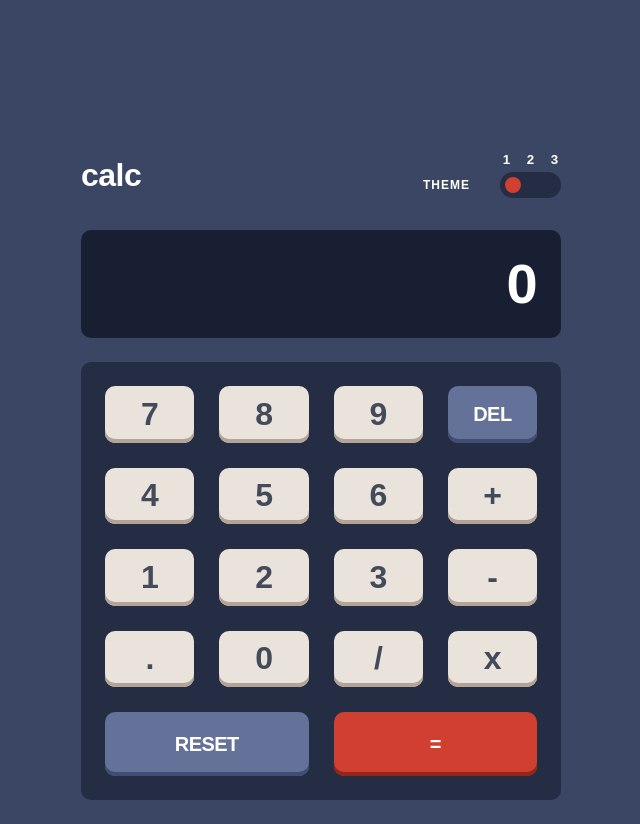
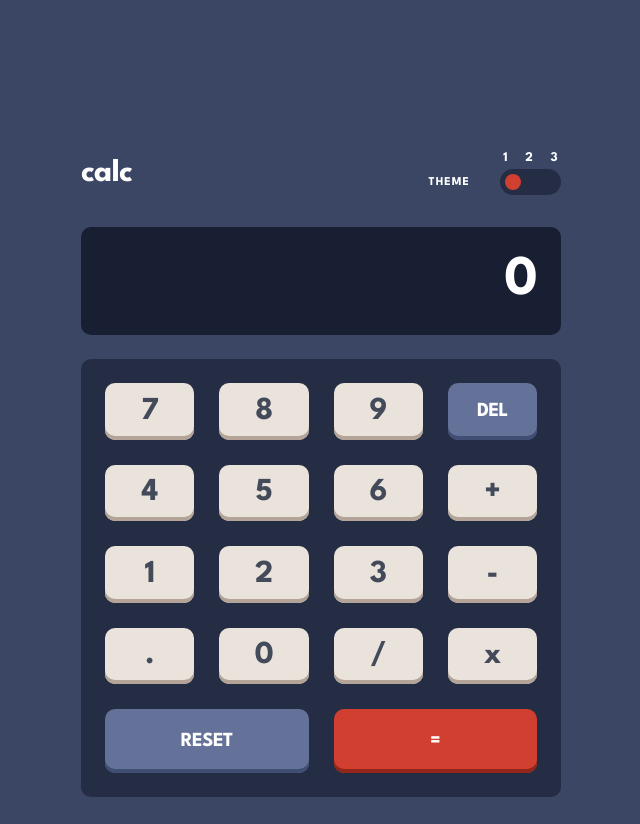
Before and after one commit to hatealgebra/calculator-app-FEM, a React (Vite) app: page / in a window 1280 px wide. Shown: the whole page, without its empty margins (319-959 px from the left). Built offline with nearby package versions, Linux system fonts and the light colour scheme.

Commit message:
fix(fonts): Add league spartan font import in to the css

```diff
--- a/src/App.css
+++ b/src/App.css
@@ -0,0 +1 @@
+@import url('https://fonts.googleapis.com/css2?family=League+Spartan:wght@700&display=swap');
--- a/src/particles/globalStyle.ts
+++ b/src/particles/globalStyle.ts
@@ -3,7 +3,6 @@ import { ITheme } from "./themeInterface";
 
 
 const GlobalStyle = createGlobalStyle<{theme: ITheme}>`
-@import url('https://fonts.googleapis.com/css2?family=League+Spartan:wght@700&display=swap');
 
 * {
   box-sizing: border-box !important;
@@ -12,8 +11,8 @@ const GlobalStyle = createGlobalStyle<{theme: ITheme}>`
 }
 
 html {
+  font-family: 'League Spartan', sans-serif;
   font-size: 62.5%;
-  font-family: 'League Spartan', sans-serif;
   font-weight: 700;
 }
 
@@ -25,6 +24,7 @@ html, body{
 }
 
 button {
+  font-family: 'League Spartan', sans-serif;
   cursor: pointer;
 }
 `
```
